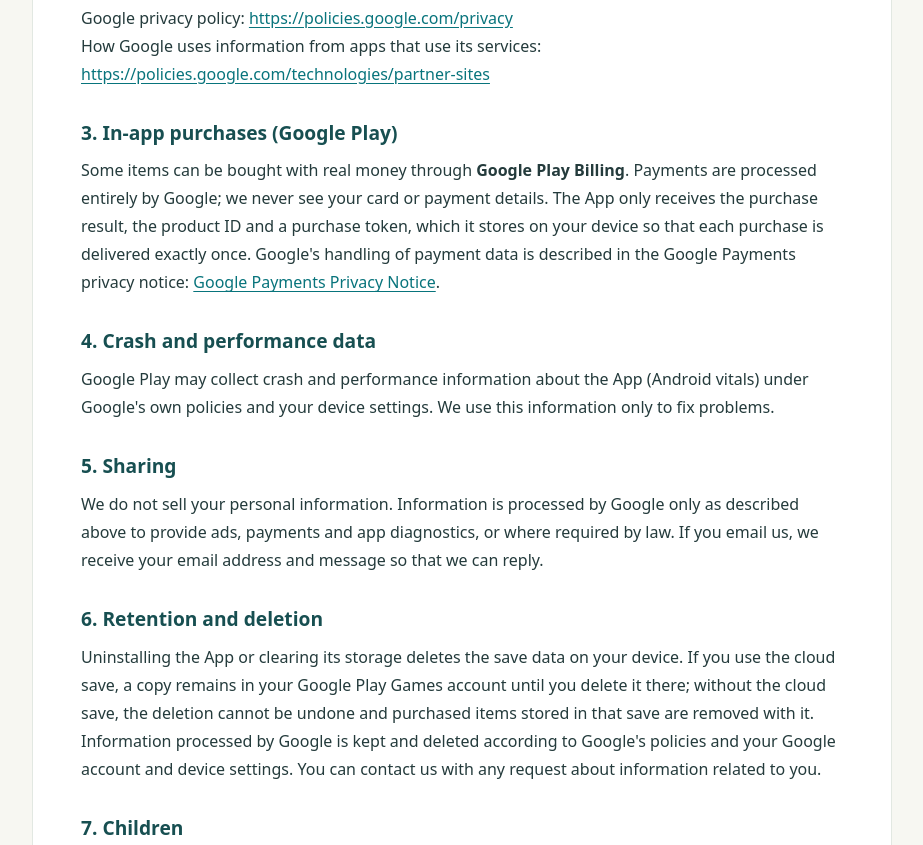
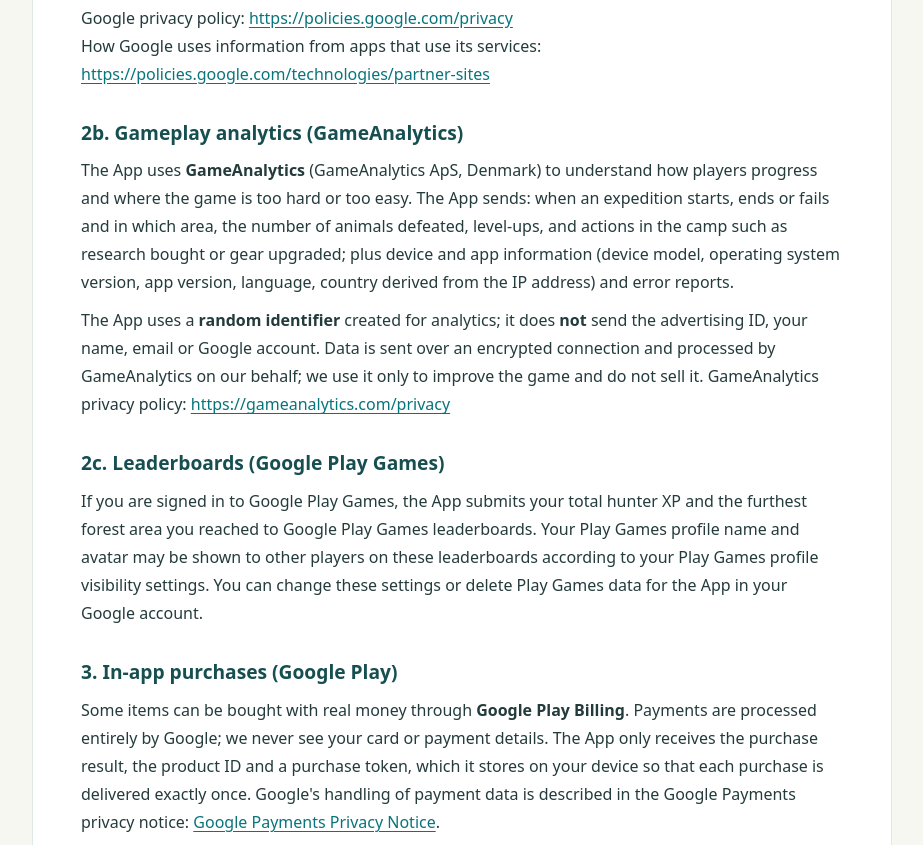
Before and after one commit to Huiden174/Huiden174.github.io, a plain HTML site: page foresthunter/index.html in a window 1280 px wide. Shown: the part 1160-2005 px from the top of the page, without its empty margins (178-1101 px from the left). Drawn offline with Linux system fonts and the light colour scheme.

Commit message:
Revise privacy policy and update data handling sections
Updated the privacy policy to reflect changes in data collection practices and added sections on gameplay analytics and leaderboards.

```diff
--- a/foresthunter/index.html
+++ b/foresthunter/index.html
@@ -29,7 +29,7 @@ footer { max-width: 860px; margin: 20px auto 0; text-align: center; font-size: .
 <body>
 <main>
 <h1>Forest Hunter 林境猎人 — Privacy Policy</h1>
-<p class="updated">Last updated / 最后更新：8 November 2026</p>
+<p class="updated">Last updated / 最后更新：24 November 2026</p>
 <p class="lang"><a href="#en">English</a> · <a href="#zh">中文</a></p>
 
 <section id="en" lang="en">
@@ -37,7 +37,7 @@ footer { max-width: 860px; margin: 20px auto 0; text-align: center; font-size: .
 
 <h2>1. Information stored on your device</h2>
 <p>You do not need an account to play. Your game progress, items, in-game currencies, purchase records needed to deliver what you bought, and settings are saved on your device. We do not run servers and do not receive your save data. The "Player ID" shown in Settings is a random string created on your device; it contains no personal information and is only used if you contact us about your save.</p>
-<p>We do not collect your name, contacts, precise location, photos, or microphone data, and the App does not use third-party gameplay analytics.</p>
+<p>We do not collect your name, contacts, precise location, photos, or microphone data. The App uses GameAnalytics to understand how the game is played (see section 2b).</p>
 
 <h2>2. Cloud save (Google Play Games)</h2>
 <p>If you are signed in to <strong>Google Play Games</strong> on your device, the App backs up your save (the data described in section 1) to Google Play Games "Saved Games", linked to your Play Games account, so you can continue on another device or after reinstalling. The App receives your Play Games sign-in status and uses Google's storage for that one save slot; we do not receive your Google account details. You can use the App without signing in, and you can delete Play Games data for the App from your Google account (Play Games settings). Google's handling is described in the <a href="https://policies.google.com/privacy">Google privacy policy</a>.</p>
@@ -47,6 +47,13 @@ footer { max-width: 860px; margin: 20px auto 0; text-align: center; font-size: .
 <p>In the European Economic Area, the United Kingdom and Switzerland, the App asks for your consent through Google's consent form before ads are requested. Where this applies, you can change your choice at any time in the App under <strong>Settings → 广告隐私选项 (Ad privacy options)</strong>. You can reset or delete your advertising ID in your Android device settings.</p>
 <p>Google privacy policy: <a href="https://policies.google.com/privacy">https://policies.google.com/privacy</a><br>How Google uses information from apps that use its services: <a href="https://policies.google.com/technologies/partner-sites">https://policies.google.com/technologies/partner-sites</a></p>
 
+<h2>2b. Gameplay analytics (GameAnalytics)</h2>
+<p>The App uses <strong>GameAnalytics</strong> (GameAnalytics ApS, Denmark) to understand how players progress and where the game is too hard or too easy. The App sends: when an expedition starts, ends or fails and in which area, the number of animals defeated, level-ups, and actions in the camp such as research bought or gear upgraded; plus device and app information (device model, operating system version, app version, language, country derived from the IP address) and error reports.</p>
+<p>The App uses a <strong>random identifier</strong> created for analytics; it does <strong>not</strong> send the advertising ID, your name, email or Google account. Data is sent over an encrypted connection and processed by GameAnalytics on our behalf; we use it only to improve the game and do not sell it. GameAnalytics privacy policy: <a href="https://gameanalytics.com/privacy">https://gameanalytics.com/privacy</a></p>
+
+<h2>2c. Leaderboards (Google Play Games)</h2>
+<p>If you are signed in to Google Play Games, the App submits your total hunter XP and the furthest forest area you reached to Google Play Games leaderboards. Your Play Games profile name and avatar may be shown to other players on these leaderboards according to your Play Games profile visibility settings. You can change these settings or delete Play Games data for the App in your Google account.</p>
+
 <h2>3. In-app purchases (Google Play)</h2>
 <p>Some items can be bought with real money through <strong>Google Play Billing</strong>. Payments are processed entirely by Google; we never see your card or payment details. The App only receives the purchase result, the product ID and a purchase token, which it stores on your device so that each purchase is delivered exactly once. Google's handling of payment data is described in the Google Payments privacy notice: <a href="https://payments.google.com/payments/apis-secure/get_legal_document?ldo=0&amp;ldt=privacynotice">Google Payments Privacy Notice</a>.</p>
 
@@ -54,7 +61,7 @@ footer { max-width: 860px; margin: 20px auto 0; text-align: center; font-size: .
 <p>Google Play may collect crash and performance information about the App (Android vitals) under Google's own policies and your device settings. We use this information only to fix problems.</p>
 
 <h2>5. Sharing</h2>
-<p>We do not sell your personal information. Information is processed by Google only as described above to provide ads, payments and app diagnostics, or where required by law. If you email us, we receive your email address and message so that we can reply.</p>
+<p>We do not sell your personal information. Information is processed by Google and GameAnalytics only as described above to provide ads, payments, gameplay analytics, leaderboards and app diagnostics, or where required by law. If you email us, we receive your email address and message so that we can reply.</p>
 
 <h2>6. Retention and deletion</h2>
 <p>Uninstalling the App or clearing its storage deletes the save data on your device. If you use the cloud save, a copy remains in your Google Play Games account until you delete it there; without the cloud save, the deletion cannot be undone and purchased items stored in that save are removed with it. Information processed by Google is kept and deleted according to Google's policies and your Google account and device settings. You can contact us with any request about information related to you.</p>
@@ -79,7 +86,7 @@ footer { max-width: 860px; margin: 20px auto 0; text-align: center; font-size: .
 
 <h2>1. 保存在你设备上的信息</h2>
 <p>游戏无需注册账号。你的游戏进度、物品、游戏内货币、用来发放已购商品的购买记录，以及各项设置，保存在你的设备上。我们没有服务器，不会收到你的存档。设置页显示的「玩家编号」是在你设备上随机生成的字符串，不包含任何个人信息，只在你就存档问题联系我们时使用。</p>
-<p>我们不收集你的姓名、通讯录、精确位置、照片或麦克风数据，本游戏也不使用第三方游戏数据分析服务。</p>
+<p>我们不收集你的姓名、通讯录、精确位置、照片或麦克风数据。本游戏使用 GameAnalytics 了解游戏的玩法数据（见第 2b 节）。</p>
 
 <h2>2. 云存档（Google Play 游戏）</h2>
 <p>如果你在设备上登录了 <strong>Google Play 游戏</strong>，本游戏会把第 1 节所述的存档备份到与你 Play 游戏账号关联的「已保存的游戏」，方便你换手机或重装后继续游玩。本游戏只获取你的 Play 游戏登录状态，并使用 Google 提供的这一个存档位，我们收不到你的 Google 账号信息。不登录也可以正常游戏；你可以在 Google 账号的 Play 游戏设置中删除本游戏的数据。</p>
@@ -89,6 +96,13 @@ footer { max-width: 860px; margin: 20px auto 0; text-align: center; font-size: .
 <p>在欧洲经济区、英国和瑞士，本游戏会先通过 Google 的同意弹窗征求你的同意，之后才会请求广告。在适用的地区，你可以随时在游戏内的<strong>「设置 → 广告隐私选项」</strong>中更改选择。你也可以在 Android 系统设置中重置或删除广告标识符。</p>
 <p>Google 隐私权政策：<a href="https://policies.google.com/privacy">https://policies.google.com/privacy</a></p>
 
+<h2>2b. 游戏数据分析（GameAnalytics）</h2>
+<p>本游戏使用 <strong>GameAnalytics</strong>（丹麦 GameAnalytics ApS）了解玩家的进度，以及哪里太难或太容易。本游戏会发送：远征的开始、完成或失败以及所在林区、击倒的动物数量、升级，以及营地中的操作（例如购买研究、升级装备）；还有设备与应用信息（设备型号、系统版本、应用版本、语言、由 IP 地址推断的国家）和错误报告。</p>
+<p>本游戏使用为数据分析专门生成的<strong>随机标识符</strong>，<strong>不会</strong>发送广告标识符、你的姓名、邮箱或 Google 账号。数据通过加密连接传输，由 GameAnalytics 代表我们处理；我们只用它来改进游戏，不会出售。GameAnalytics 隐私政策：<a href="https://gameanalytics.com/privacy">https://gameanalytics.com/privacy</a></p>
+
+<h2>2c. 排行榜（Google Play 游戏）</h2>
+<p>如果你登录了 Google Play 游戏，本游戏会把你的猎人总经验和到达的最远林区提交到 Google Play 游戏排行榜。根据你在 Play 游戏中的个人资料可见性设置，其他玩家可能会在排行榜上看到你的 Play 游戏昵称和头像。你可以在 Google 账号中更改这些设置，或删除本游戏的 Play 游戏数据。</p>
+
 <h2>3. 应用内购买（Google Play）</h2>
 <p>部分物品可以通过 <strong>Google Play 结算</strong>用真实货币购买。付款全部由 Google 处理，我们看不到你的银行卡或付款信息。本游戏只会收到购买结果、商品编号和购买凭据，并把它们保存在你的设备上，用于确保每笔购买只发放一次。</p>
 
@@ -96,7 +110,7 @@ footer { max-width: 860px; margin: 20px auto 0; text-align: center; font-size: .
 <p>Google Play 可能会按照 Google 自己的政策和你的设备设置，收集本游戏的崩溃和性能信息（Android vitals）。我们只用这些信息修复问题。</p>
 
 <h2>5. 共享</h2>
-<p>我们不会出售你的个人信息。除法律要求外，信息仅由 Google 按上文所述处理，用于广告、付款和应用诊断。如果你发邮件给我们，我们会收到你的邮箱地址和邮件内容，用于回复你。</p>
+<p>我们不会出售你的个人信息。除法律要求外，信息仅由 Google 和 GameAnalytics 按上文所述处理，用于广告、付款、游戏数据分析、排行榜和应用诊断。如果你发邮件给我们，我们会收到你的邮箱地址和邮件内容，用于回复你。</p>
 
 <h2>6. 保留与删除</h2>
 <p>卸载本游戏或清除其存储空间，会删除设备上的存档。如果你使用了云存档，Play 游戏账号中的副本会一直保留，直到你在那里删除；没有使用云存档时，删除后无法恢复，存档中已购买的物品也会一并删除。Google 处理的信息按照 Google 的政策以及你的 Google 账号和设备设置保留和删除。关于与你有关的信息，你可以随时联系我们。</p>
```
